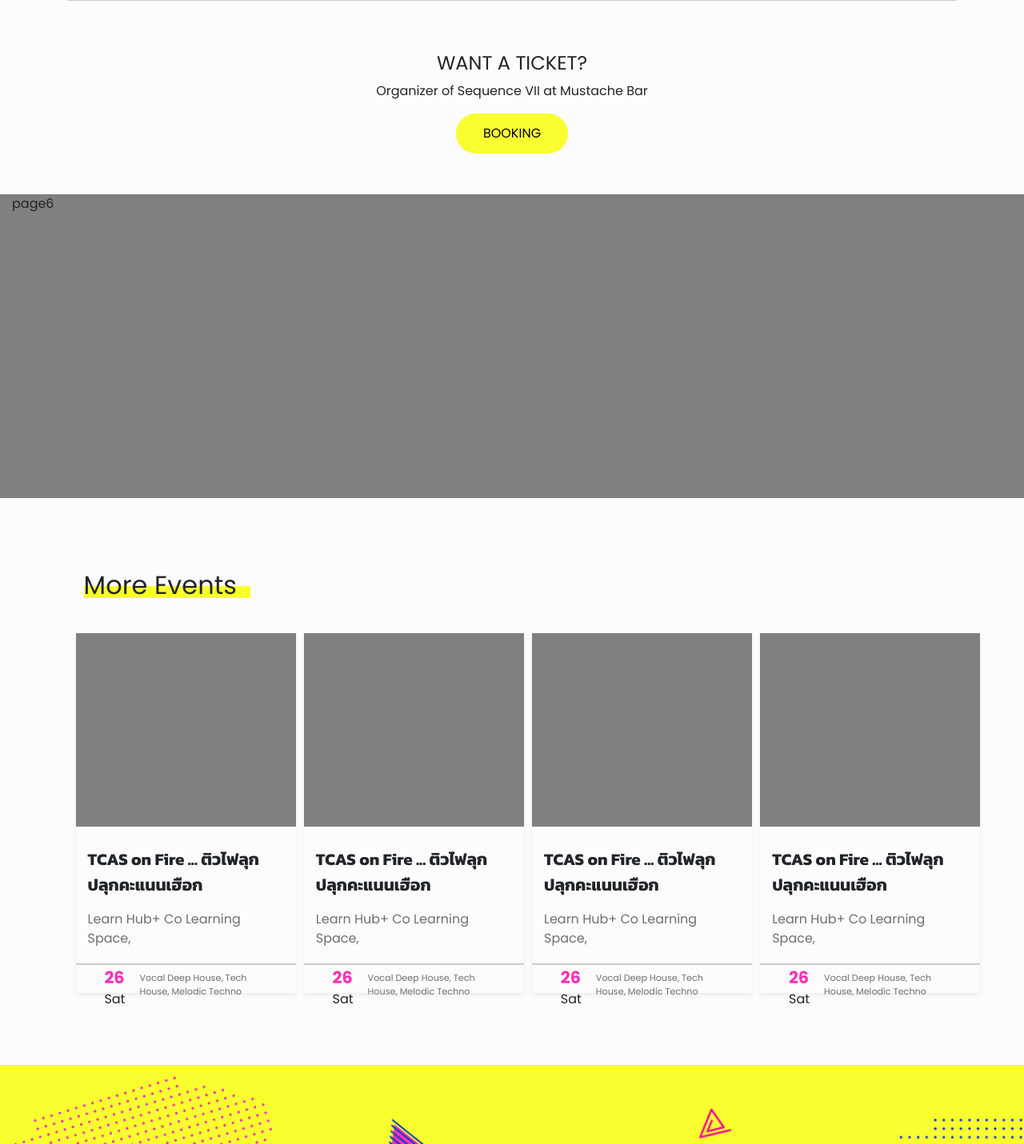
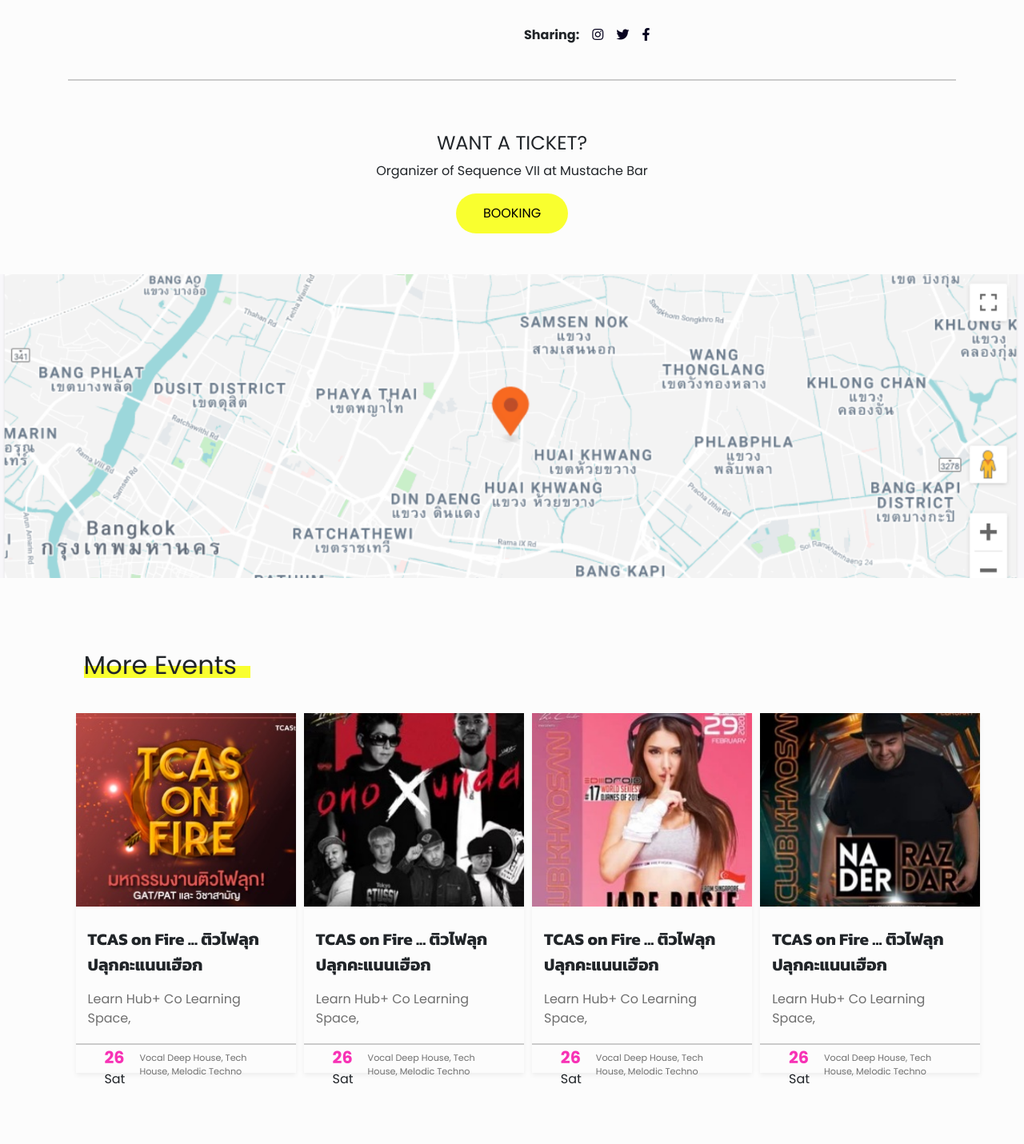
Before and after one commit to pinplengpai/mindful, a PHP site: page /page6.php in a window 1280 px wide. Shown: the part 1094-2525 px from the top of the page at 80% size. Run offline with PHP 8.4, Linux system fonts and the light colour scheme.

Commit message:
insert picture page 5th and 6th

```diff
--- a/css/style.css
+++ b/css/style.css
@@ -733,7 +761,10 @@
 
 #p6s4 {
   background-color: grey;
-  height: 380px; }
+  height: 380px;
+  background-image: url("../images/map.png");
+  background-repeat: no-repeat;
+  background-size: cover; }
 
 #p6s5 {
   background-color: #FCFCFC; }
@@ -754,7 +785,17 @@
     opacity: 1; }
   #p6s5 .picture-info {
     height: 242px;
-    background-color: grey; }
+    background-color: grey;
+    width: 100%;
+    background-size: cover; }
+  #p6s5 .image-1 {
+    background-image: url("../images/more-event-cover-1.jpg"); }
+  #p6s5 .image-2 {
+    background-image: url("../images/more-event-cover-2.jpg"); }
+  #p6s5 .image-3 {
+    background-image: url("../images/more-event-cover-3.jpg"); }
+  #p6s5 .image-4 {
+    background-image: url("../images/more-event-cover-4.jpg"); }
   #p6s5 .card-info-header {
     padding: 25px 15px 0 15px; }
     #p6s5 .card-info-header p {
--- a/page6.php
+++ b/page6.php
@@ -4,7 +4,6 @@
         <div class="row ">
             <div class="col-12">
                 <div class="box">
-                    <p>page6</p>
                 </div>
             </div>
         </div>
@@ -74,7 +73,6 @@
         <div class="row ">
             <div class="col-12">
                 <div class="box">
-                    <p>page6</p>
                 </div>
             </div>
         </div>
@@ -91,7 +89,7 @@
             <div class="roll d-flex justify-content-between info-box-roll">
                 <!-- 1 -->
                 <div class="col-12 col-sm-6 col-md-3 col-lg-3 info-box">
-                    <div class="picture-info"></div>
+                    <div class="picture-info image-1"></div>
                     <div class="card-info">
                         <div class="card-info-header">
                             <p><b>TCAS on Fire ... ติวไฟลุก ปลุกคะแนนเฮือก</b></p>
@@ -112,7 +110,7 @@
                 </div>
                 <!-- 2 -->
                 <div class="col-12 col-sm-6 col-md-3 col-lg-3 info-box">
-                    <div class="picture-info"></div>
+                    <div class="picture-info image-2"></div>
                     <div class="card-info">
                         <div class="card-info-header">
                             <p><b>TCAS on Fire ... ติวไฟลุก ปลุกคะแนนเฮือก</b></p>
@@ -133,7 +131,7 @@
                 </div>
                 <!-- 3 -->
                 <div class="col-12 col-sm-6 col-md-3 col-lg-3 info-box">
-                    <div class="picture-info"></div>
+                    <div class="picture-info image-3"></div>
                     <div class="card-info">
                         <div class="card-info-header">
                             <p><b>TCAS on Fire ... ติวไฟลุก ปลุกคะแนนเฮือก</b></p>
@@ -154,7 +152,7 @@
                 </div>
                 <!-- 4 -->
                 <div class="col-12 col-sm-6 col-md-3 col-lg-3 info-box">
-                    <div class="picture-info"></div>
+                    <div class="picture-info image-4"></div>
                     <div class="card-info">
                         <div class="card-info-header">
                             <p><b>TCAS on Fire ... ติวไฟลุก ปลุกคะแนนเฮือก</b></p>
--- a/scss/layouts/_page3.scss
+++ b/scss/layouts/_page3.scss
@@ -10,6 +10,7 @@
 
 #p3s2{
     position:relative;
+    overflow: hidden;
     .element-triangle{
         background-image: url(../images/float-left-artist-page.png);
         background-repeat: no-repeat;
--- a/scss/layouts/_page6.scss
+++ b/scss/layouts/_page6.scss
@@ -1,6 +1,10 @@
 #p6s1{
     background-color: $grey;
-    height: 380px;
+    height: 480px;
+    background-image: url("../images/bg-event-detail-title.jpg");
+    background-repeat: no-repeat;
+    background-size: cover;
+    position: relative;
 }
 
 #p6s2{
@@ -94,6 +98,9 @@
 #p6s4{
     background-color: grey;
     height: 380px;
+    background-image: url("../images/map.png");
+    background-repeat: no-repeat;
+    background-size: cover;
 }
 
 #p6s5{
@@ -120,6 +127,20 @@
     .picture-info{
         height: 242px;
         background-color: grey;
+        width: 100%;
+        background-size: cover;
+    }
+    .image-1{
+        background-image: url("../images/more-event-cover-1.jpg");
+    }
+    .image-2{
+        background-image: url("../images/more-event-cover-2.jpg");
+    }
+    .image-3{
+        background-image: url("../images/more-event-cover-3.jpg");
+    }
+    .image-4{
+        background-image: url("../images/more-event-cover-4.jpg");
     }
 
     .card-info-header{
```
Also changed, not shown: other parts of css/style.css (+36 -8 lines), page5.php (+7 -2 lines), scss/layouts/_page5.scss (+31 -6 lines), images/map.png (added), 1 other file.
